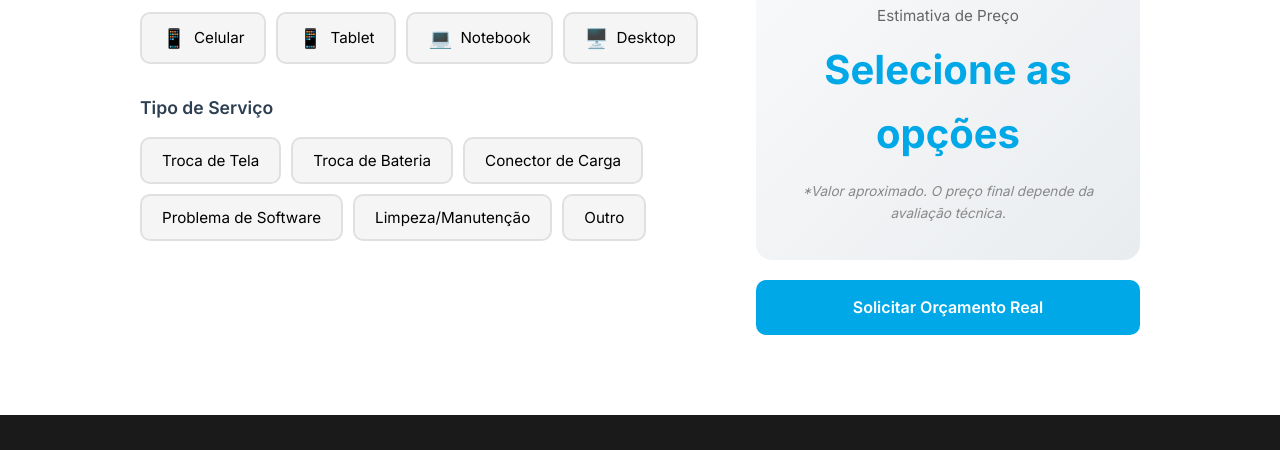
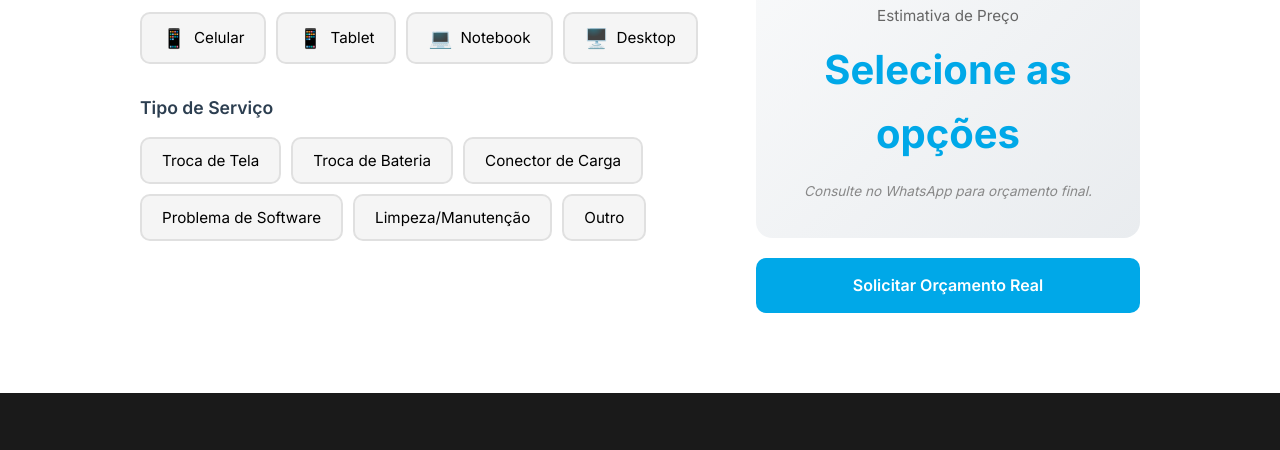
Before and after one commit to TPollTech/Tpoll, a plain HTML site: page index.html in a window 1280 px wide. Shown: the part 6902-7352 px from the top of the page. Drawn offline with Linux system fonts and the light colour scheme.

Commit message:
Remove texto de valor aproximado da calculadora

```diff
--- a/index.html
+++ b/index.html
@@ -498,7 +498,7 @@
                     <div class="result-box" id="calcResult">
                         <p class="result-label">Estimativa de Preço</p>
                         <p class="result-value">Selecione as opções</p>
-                        <p class="result-note">*Valor aproximado. O preço final depende da avaliação técnica.</p>
+                        <p class="result-note">Consulte no WhatsApp para orçamento final.</p>
                     </div>
                     <a href="#contato" class="result-cta">Solicitar Orçamento Real</a>
                 </div>
```
